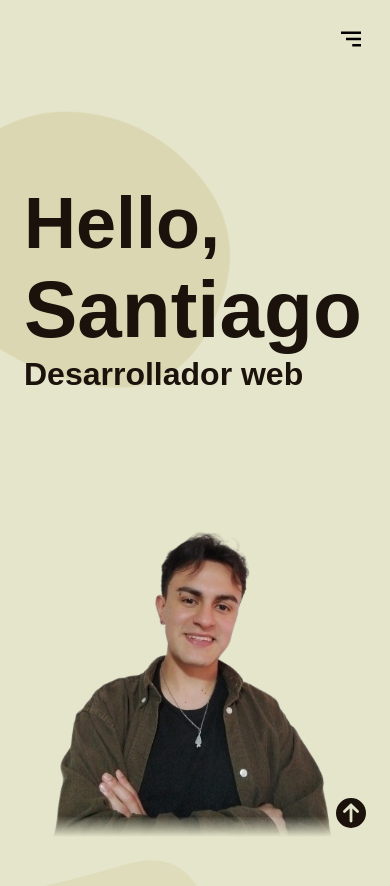
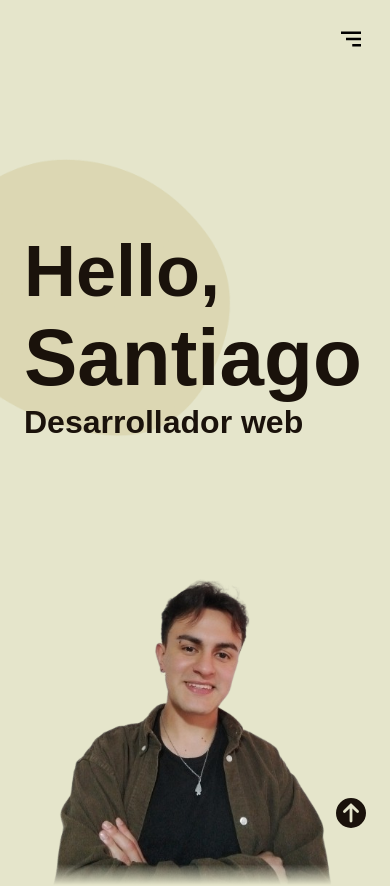
Before and after one commit to Santiago397/portfolio-sanmon, a React (Vite) app: page / in a window 390 px wide. Shown: the top 886 px of the page. Built offline with nearby package versions, Linux system fonts and the light colour scheme; a web font is replaced by a local one.

Commit message:
gap added to components

```diff
--- a/src/App.css
+++ b/src/App.css
@@ -1,3 +1,14 @@
 .app {
   position: relative;
+  display: flex;
+  row-gap: 15rem;
+  justify-content: center;
+  align-items: center;
+  flex-wrap: wrap;
 }
+
+@media (max-width: 1020px) {
+  .app {
+    row-gap: 5rem;
+  }
+}
--- a/src/App.jsx
+++ b/src/App.jsx
@@ -9,7 +9,7 @@ import Contact from "./components/contact/Contact"
 const App = () => {
   return (
     <>
-      <section className="flexCenter innerWidth app">
+      <section className="innerWidth app">
         <Navbar />
         <Greeting />
         <About />
```
